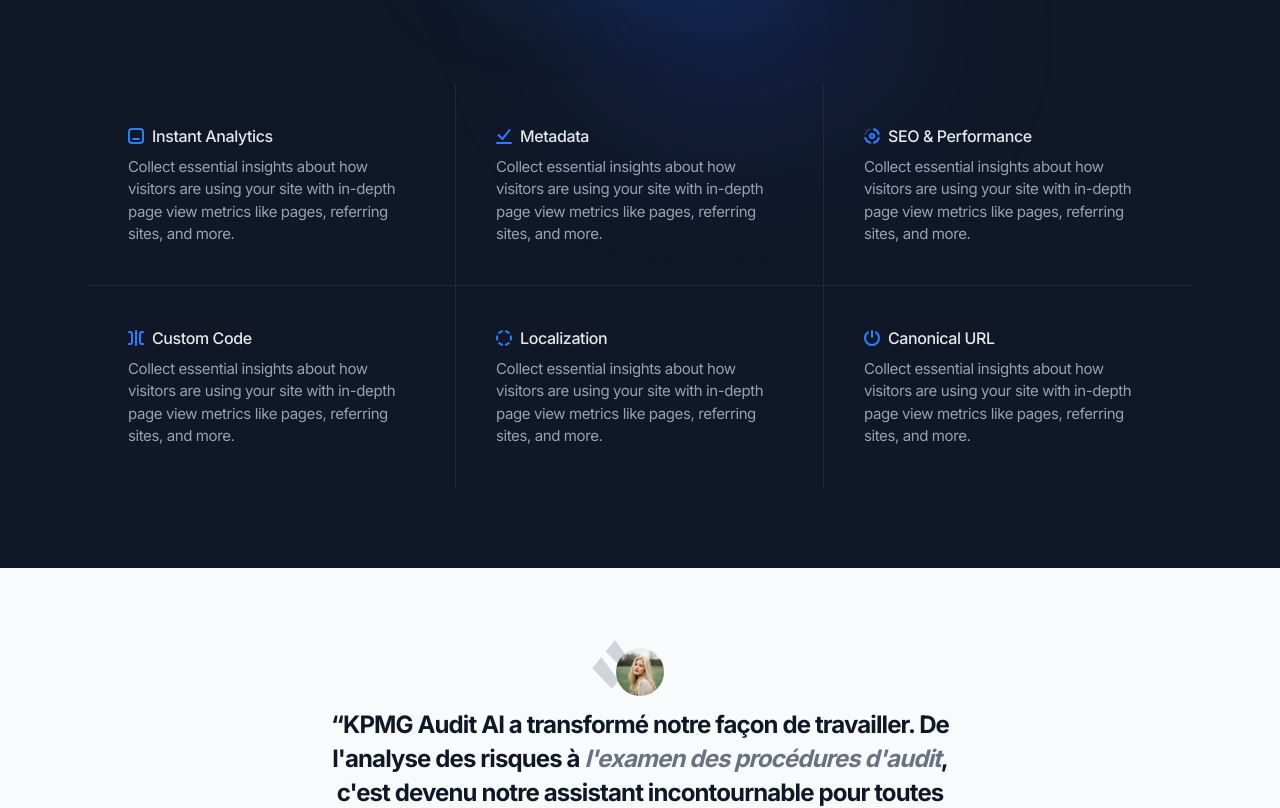
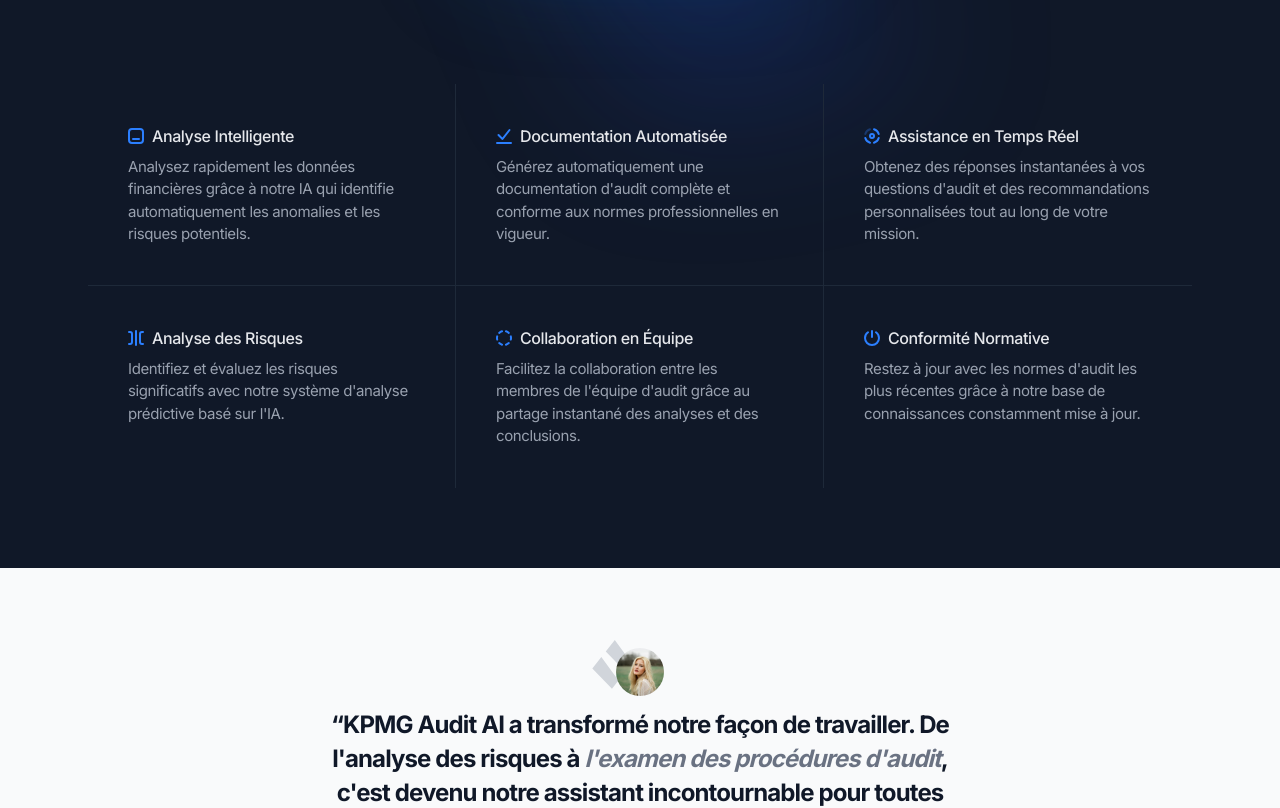
Before and after one commit to Banitongwa7/audit-ai, a Next.js app: page / in a window 1280 px wide. Shown: the part 2140-2948 px from the top of the page. Built offline with nearby package versions, Linux system fonts and the light colour scheme.

Commit message:
Update French localization in FeaturesPlanet and change footer text to 'AuditAI'

```diff
--- a/components/features-planet.tsx
+++ b/components/features-planet.tsx
@@ -14,7 +14,7 @@
           {/* Section header */}
           <div className="mx-auto max-w-3xl pb-16 text-center md:pb-20">
             <h2 className="text-3xl font-bold text-gray-200 md:text-4xl">
-              Simple helps your teams work more efficiently together
+            KPMG Audit AI : L'innovation au service de l'audit
             </h2>
           </div>
           {/* Planet */}
@@ -82,12 +82,11 @@
                 >
                   <path d="M2 4a2 2 0 0 1 2-2h8a2 2 0 0 1 2 2v8a2 2 0 0 1-2 2H4a2 2 0 0 1-2-2V4Zm2-4a4 4 0 0 0-4 4v8a4 4 0 0 0 4 4h8a4 4 0 0 0 4-4V4a4 4 0 0 0-4-4H4Zm1 10a1 1 0 1 0 0 2h6a1 1 0 1 0 0-2H5Z" />
                 </svg>
-                <span>Instant Analytics</span>
+                <span>Analyse Intelligente</span>
               </h3>
               <p className="text-[15px] text-gray-400">
-                Collect essential insights about how visitors are using your
-                site with in-depth page view metrics like pages, referring
-                sites, and more.
+              Analysez rapidement les données financières grâce à notre IA qui identifie
+              automatiquement les anomalies et les risques potentiels.
               </p>
             </article>
             <article>
@@ -100,12 +99,11 @@
                 >
                   <path d="M14.29 2.614a1 1 0 0 0-1.58-1.228L6.407 9.492l-3.199-3.2a1 1 0 1 0-1.414 1.415l4 4a1 1 0 0 0 1.496-.093l7-9ZM1 14a1 1 0 1 0 0 2h14a1 1 0 1 0 0-2H1Z" />
                 </svg>
-                <span>Metadata</span>
+                <span>Documentation Automatisée</span>
               </h3>
               <p className="text-[15px] text-gray-400">
-                Collect essential insights about how visitors are using your
-                site with in-depth page view metrics like pages, referring
-                sites, and more.
+              Générez automatiquement une documentation d'audit complète et conforme
+              aux normes professionnelles en vigueur.
               </p>
             </article>
             <article>
@@ -122,12 +120,11 @@
                   />
                   <path d="M8 11a3 3 0 1 1 0-6 3 3 0 0 1 0 6Zm0-2a1 1 0 1 0 0-2 1 1 0 0 0 0 2Zm1.715-6.752a1 1 0 0 1 .57-1.916 8.014 8.014 0 0 1 5.383 5.383 1 1 0 1 1-1.916.57 6.014 6.014 0 0 0-4.037-4.037Zm4.037 7.467a1 1 0 1 1 1.916.57 8.014 8.014 0 0 1-5.383 5.383 1 1 0 1 1-.57-1.916 6.014 6.014 0 0 0 4.037-4.037Zm-7.467 4.037a1 1 0 1 1-.57 1.916 8.014 8.014 0 0 1-5.383-5.383 1 1 0 1 1 1.916-.57 6.014 6.014 0 0 0 4.037 4.037Z" />
                 </svg>
-                <span>SEO &amp; Performance</span>
+                <span>Assistance en Temps Réel</span>
               </h3>
               <p className="text-[15px] text-gray-400">
-                Collect essential insights about how visitors are using your
-                site with in-depth page view metrics like pages, referring
-                sites, and more.
+              Obtenez des réponses instantanées à vos questions d'audit et des
+              recommandations personnalisées tout au long de votre mission.
               </p>
             </article>
             <article>
@@ -140,12 +137,11 @@
                 >
                   <path d="M8 0a1 1 0 0 1 1 1v14a1 1 0 1 1-2 0V1a1 1 0 0 1 1-1Zm6 3a1 1 0 0 0-1 1v8a1 1 0 0 0 1 1h1a1 1 0 1 1 0 2h-1a3 3 0 0 1-3-3V4a3 3 0 0 1 3-3h1a1 1 0 1 1 0 2h-1ZM1 1a1 1 0 0 0 0 2h1a1 1 0 0 1 1 1v8a1 1 0 0 1-1 1H1a1 1 0 1 0 0 2h1a3 3 0 0 0 3-3V4a3 3 0 0 0-3-3H1Z" />
                 </svg>
-                <span>Custom Code</span>
+                <span>Analyse des Risques</span>
               </h3>
               <p className="text-[15px] text-gray-400">
-                Collect essential insights about how visitors are using your
-                site with in-depth page view metrics like pages, referring
-                sites, and more.
+              Identifiez et évaluez les risques significatifs avec notre
+              système d'analyse prédictive basé sur l'IA.
               </p>
             </article>
             <article>
@@ -158,12 +154,11 @@
                 >
                   <path d="M10.284.33a1 1 0 1 0-.574 1.917 6.049 6.049 0 0 1 2.417 1.395A1 1 0 0 0 13.5 2.188 8.034 8.034 0 0 0 10.284.33ZM6.288 2.248A1 1 0 0 0 5.718.33 8.036 8.036 0 0 0 2.5 2.187a1 1 0 0 0 1.372 1.455 6.036 6.036 0 0 1 2.415-1.395ZM1.42 5.401a1 1 0 0 1 .742 1.204 6.025 6.025 0 0 0 0 2.79 1 1 0 0 1-1.946.462 8.026 8.026 0 0 1 0-3.714A1 1 0 0 1 1.421 5.4Zm2.452 6.957A1 1 0 0 0 2.5 13.812a8.036 8.036 0 0 0 3.216 1.857 1 1 0 0 0 .574-1.916 6.044 6.044 0 0 1-2.417-1.395Zm9.668.04a1 1 0 0 1-.041 1.414 8.033 8.033 0 0 1-3.217 1.857 1 1 0 1 1-.571-1.917 6.035 6.035 0 0 0 2.415-1.395 1 1 0 0 1 1.414.042Zm2.242-6.255a1 1 0 1 0-1.946.462 6.03 6.03 0 0 1 0 2.79 1 1 0 1 0 1.946.462 8.022 8.022 0 0 0 0-3.714Z" />
                 </svg>
-                <span>Localization</span>
+                <span>Collaboration en Équipe</span>
               </h3>
               <p className="text-[15px] text-gray-400">
-                Collect essential insights about how visitors are using your
-                site with in-depth page view metrics like pages, referring
-                sites, and more.
+              Facilitez la collaboration entre les membres de l'équipe d'audit
+              grâce au partage instantané des analyses et des conclusions.
               </p>
             </article>
             <article>
@@ -176,12 +171,11 @@
                 >
                   <path d="M9 1a1 1 0 1 0-2 0v6a1 1 0 0 0 2 0V1ZM4.572 3.08a1 1 0 0 0-1.144-1.64A7.987 7.987 0 0 0 0 8a8 8 0 0 0 16 0c0-2.72-1.36-5.117-3.428-6.56a1 1 0 1 0-1.144 1.64A5.987 5.987 0 0 1 14 8 6 6 0 1 1 2 8a5.987 5.987 0 0 1 2.572-4.92Z" />
                 </svg>
-                <span>Canonical URL</span>
+                <span>Conformité Normative</span>
               </h3>
               <p className="text-[15px] text-gray-400">
-                Collect essential insights about how visitors are using your
-                site with in-depth page view metrics like pages, referring
-                sites, and more.
+              Restez à jour avec les normes d'audit les plus récentes grâce à
+              notre base de connaissances constamment mise à jour.
               </p>
             </article>
           </div>
--- a/components/ui/footer.tsx
+++ b/components/ui/footer.tsx
@@ -200,7 +200,7 @@
 
       {/* Grand texte */}
       <div className="relative -mt-16 h-60 w-full" aria-hidden="true">
-      <div className="pointer-events-none absolute left-1/2 -z-10 -translate-x-1/2 text-center text-[348px] font-bold leading-none before:bg-linear-to-b before:from-gray-200 before:to-gray-100/30 before:to-80% before:bg-clip-text before:text-transparent before:content-['Simple'] after:absolute after:inset-0 after:bg-gray-300/70 after:bg-clip-text after:text-transparent after:mix-blend-darken after:content-['Simple'] after:[text-shadow:0_1px_0_white]"></div>
+      <div className="pointer-events-none absolute left-1/2 -z-10 -translate-x-1/2 text-center text-[348px] font-bold leading-none before:bg-linear-to-b before:from-gray-200 before:to-gray-100/30 before:to-80% before:bg-clip-text before:text-transparent before:content-['AuditAI'] after:absolute after:inset-0 after:bg-gray-300/70 after:bg-clip-text after:text-transparent after:mix-blend-darken after:content-['AuditAI'] after:[text-shadow:0_1px_0_white]"></div>
       {/* Éclat */}
       <div
         className="absolute bottom-0 left-1/2 -translate-x-1/2 translate-y-2/3"
```
